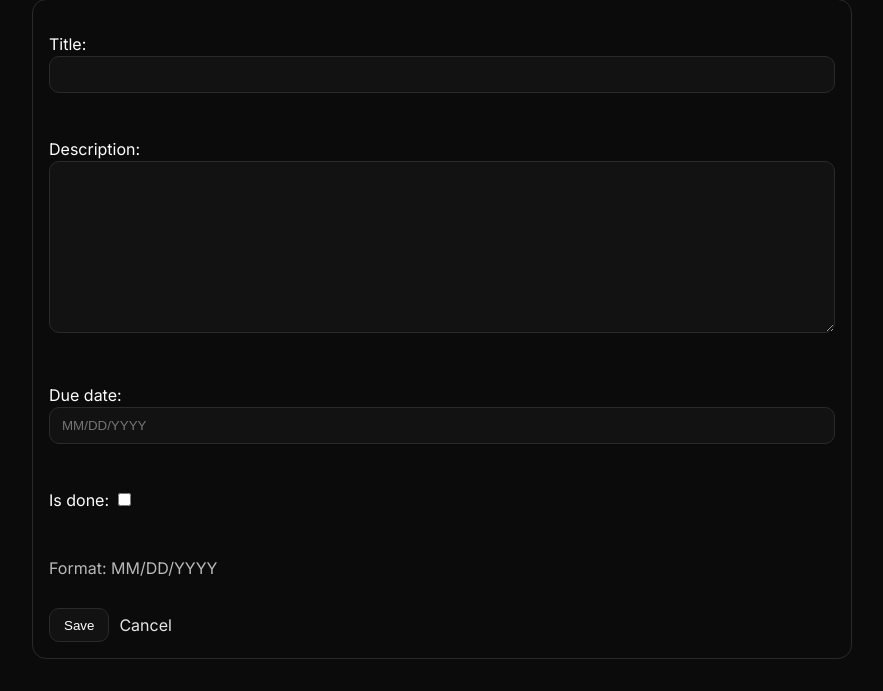
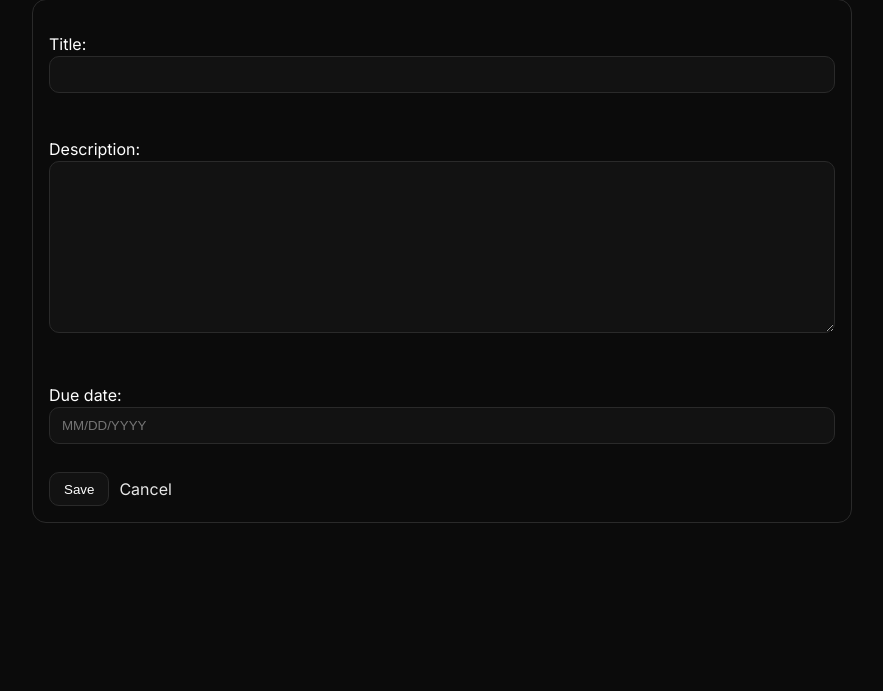
Before and after one commit to mjcolmenarez/devops-todo, a Django app: page /new/ in a window 1280 px wide. Shown: the part 161-852 px from the top of the page, without its empty margins (198-1081 px from the left). After the commit the page ends 684 px from the top, so only its background shows below. Run offline with Django 5.2, Linux system fonts and the light colour scheme; the visitor is signed in with stand-in values (Sample User, id 1).

Commit message:
allocated the MM/DD/YYYY

```diff
--- a/tasks/forms.py
+++ b/tasks/forms.py
@@ -20,7 +20,8 @@
 
     class Meta:
         model = Task
-        fields = ['title', 'description', 'due_date', 'is_done']
+        # Removed 'is_done' so the checkbox doesn't appear on the form
+        fields = ['title', 'description', 'due_date']
         labels = {
             'due_date': 'Due date (MM/DD/YYYY)',
         }
--- a/tasks/templates/tasks/form.html
+++ b/tasks/templates/tasks/form.html
@@ -5,7 +5,6 @@
   <form method="post" class="form-grid">
     {% csrf_token %}
     {{ form.as_p }}
-    <p class="muted">Format: MM/DD/YYYY</p>
     <div class="actions">
       <button class="btn" type="submit">Save</button>
       <a class="linkbtn" href="{% url 'tasks:list' %}">Cancel</a>
```
